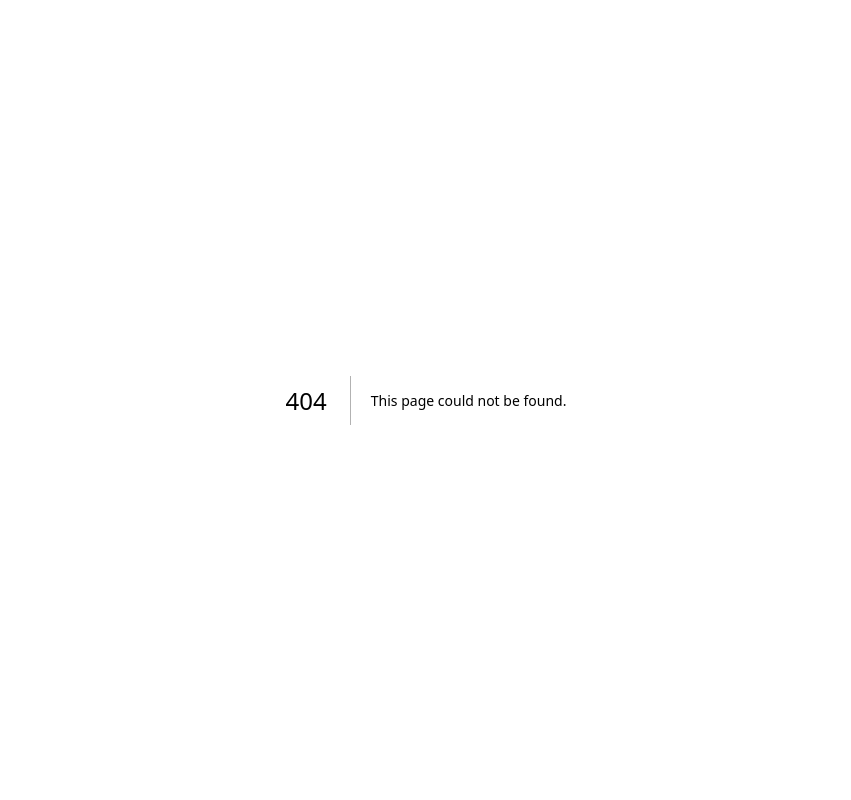
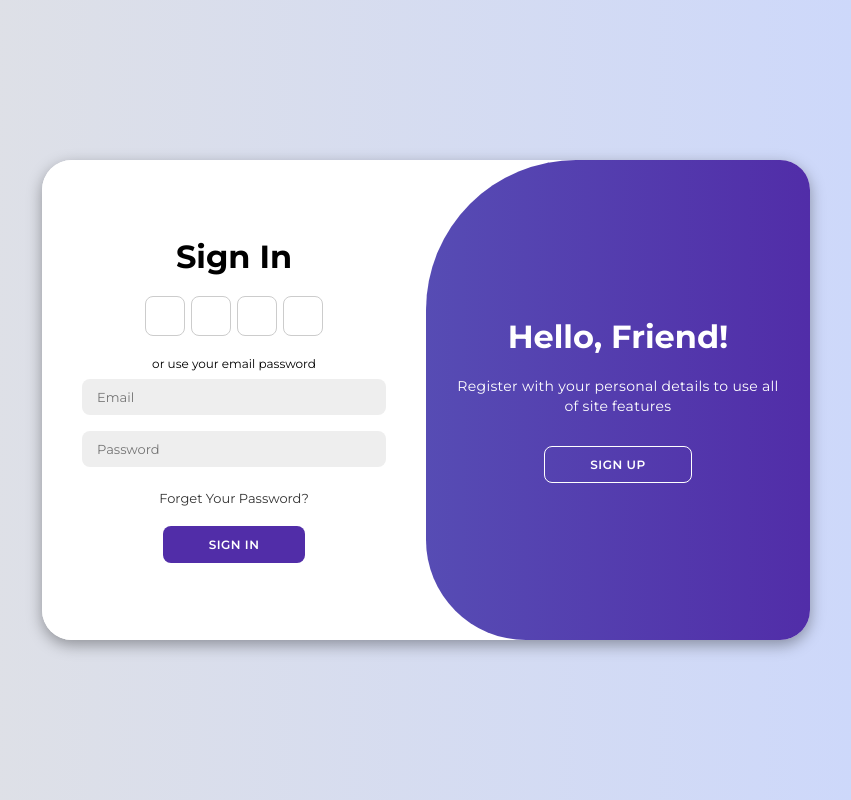
Before and after one commit to HUIXIN-TW/NotionSyncGCalFrontend, a Next.js app: page /login in a window 1280 px wide. Before the commit this address had no page. Shown: the whole page, without its empty margins (214-1065 px from the left). Built offline with nearby package versions, Linux system fonts and the light colour scheme.

Commit message:
create forms

```diff
--- a/package.json
+++ b/package.json
@@ -9,8 +9,8 @@
     "lint": "next lint"
   },
   "dependencies": {
+    "next": "14.1.3",
     "react": "^18",
-    "react-dom": "^18",
-    "next": "14.1.3"
+    "react-dom": "^18"
   }
 }
--- a/src/app/layout.jsx
+++ b/src/app/layout.jsx
@@ -5,10 +5,12 @@
   description: "Generated by create next app",
 };
 
-export default function RootLayout({ children }) {
-  return (
-    <html lang="en">
-      <body>{children}</body>
-    </html>
-  );
-}
+const RootLayout = ({ children }) => (
+  <html lang="en">
+    <body>
+      <main>{children}</main>
+    </body>
+  </html>
+);
+
+export default RootLayout;
--- /dev/null
+++ b/src/app/login/page.jsx
@@ -0,0 +1,39 @@
+"use client";
+
+import SignIn from "@/components/SignIn";
+import SignUp from "@/components/SignUp";
+
+const Login = () => {
+  return (
+    <div className="container" id="container">
+      <div className="form-container sign-up">
+        <SignUp />
+      </div>
+      <div className="form-container sign-in">
+        <SignIn />
+      </div>
+      <div className="toggle-container">
+        <div className="toggle">
+          <div className="toggle-panel toggle-left">
+            <h1>Welcome Back!</h1>
+            <p>Enter your personal details to use all of site features</p>
+            <button className="hidden" id="login">
+              Sign In
+            </button>
+          </div>
+          <div className="toggle-panel toggle-right">
+            <h1>Hello, Friend!</h1>
+            <p>
+              Register with your personal details to use all of site features
+            </p>
+            <button className="hidden" id="register">
+              Sign Up
+            </button>
+          </div>
+        </div>
+      </div>
+    </div>
+  );
+};
+
+export default Login;
--- /dev/null
+++ b/src/components/SignIn.jsx
@@ -0,0 +1,30 @@
+"use client";
+
+const SignIn = () => {
+  return (
+    <form>
+      <h1>Sign In</h1>
+      <div className="social-icons">
+        <a href="#" className="icon">
+          <i className="fa-brands fa-google-plus-g"></i>
+        </a>
+        <a href="#" className="icon">
+          <i className="fa-brands fa-facebook-f"></i>
+        </a>
+        <a href="#" className="icon">
+          <i className="fa-brands fa-github"></i>
+        </a>
+        <a href="#" className="icon">
+          <i className="fa-brands fa-linkedin-in"></i>
+        </a>
+      </div>
+      <span>or use your email password</span>
+      <input type="email" placeholder="Email" />
+      <input type="password" placeholder="Password" />
+      <a href="#">Forget Your Password?</a>
+      <button>Sign In</button>
+    </form>
+  );
+};
+
+export default SignIn;
--- /dev/null
+++ b/src/components/SignUp.jsx
@@ -0,0 +1,30 @@
+import React from "react";
+
+const SignUp = () => {
+  return (
+    <form>
+      <h1>Create Account</h1>
+      <div className="social-icons">
+        <a href="#" className="icon">
+          <i className="fa-brands fa-google-plus-g"></i>
+        </a>
+        <a href="#" className="icon">
+          <i className="fa-brands fa-facebook-f"></i>
+        </a>
+        <a href="#" className="icon">
+          <i className="fa-brands fa-github"></i>
+        </a>
+        <a href="#" className="icon">
+          <i className="fa-brands fa-linkedin-in"></i>
+        </a>
+      </div>
+      <span>or use your email for registration</span>
+      <input type="text" placeholder="Name" />
+      <input type="email" placeholder="Email" />
+      <input type="password" placeholder="Password" />
+      <button>Sign Up</button>
+    </form>
+  );
+};
+
+export default SignUp;
--- a/src/styles/globals.css
+++ b/src/styles/globals.css
@@ -1,107 +1,212 @@
-:root {
-  --max-width: 1100px;
-  --border-radius: 12px;
-  --font-mono: ui-monospace, Menlo, Monaco, "Cascadia Mono", "Segoe UI Mono",
-    "Roboto Mono", "Oxygen Mono", "Ubuntu Monospace", "Source Code Pro",
-    "Fira Mono", "Droid Sans Mono", "Courier New", monospace;
+@import url("https://fonts.googleapis.com/css2?family=Montserrat:wght@300;400;500;600;700&display=swap");
 
-  --foreground-rgb: 0, 0, 0;
-  --background-start-rgb: 214, 219, 220;
-  --background-end-rgb: 255, 255, 255;
-
-  --primary-glow: conic-gradient(
-    from 180deg at 50% 50%,
-    #16abff33 0deg,
-    #0885ff33 55deg,
-    #54d6ff33 120deg,
-    #0071ff33 160deg,
-    transparent 360deg
-  );
-  --secondary-glow: radial-gradient(
-    rgba(255, 255, 255, 1),
-    rgba(255, 255, 255, 0)
-  );
-
-  --tile-start-rgb: 239, 245, 249;
-  --tile-end-rgb: 228, 232, 233;
-  --tile-border: conic-gradient(
-    #00000080,
-    #00000040,
-    #00000030,
-    #00000020,
-    #00000010,
-    #00000010,
-    #00000080
-  );
-
-  --callout-rgb: 238, 240, 241;
-  --callout-border-rgb: 172, 175, 176;
-  --card-rgb: 180, 185, 188;
-  --card-border-rgb: 131, 134, 135;
+* {
+  margin: 0;
+  padding: 0;
+  box-sizing: border-box;
+  font-family: "Montserrat", sans-serif;
 }
 
-@media (prefers-color-scheme: dark) {
-  :root {
-    --foreground-rgb: 255, 255, 255;
-    --background-start-rgb: 0, 0, 0;
-    --background-end-rgb: 0, 0, 0;
+body {
+  background-color: #c9d6ff;
+  background: linear-gradient(to right, #e2e2e2, #c9d6ff);
+  display: flex;
+  align-items: center;
+  justify-content: center;
+  flex-direction: column;
+  height: 100vh;
+}
 
-    --primary-glow: radial-gradient(rgba(1, 65, 255, 0.4), rgba(1, 65, 255, 0));
-    --secondary-glow: linear-gradient(
-      to bottom right,
-      rgba(1, 65, 255, 0),
-      rgba(1, 65, 255, 0),
-      rgba(1, 65, 255, 0.3)
-    );
+.container {
+  background-color: #fff;
+  border-radius: 30px;
+  box-shadow: 0 5px 15px rgba(0, 0, 0, 0.35);
+  position: relative;
+  overflow: hidden;
+  width: 768px;
+  max-width: 100%;
+  min-height: 480px;
+}
 
-    --tile-start-rgb: 2, 13, 46;
-    --tile-end-rgb: 2, 5, 19;
-    --tile-border: conic-gradient(
-      #ffffff80,
-      #ffffff40,
-      #ffffff30,
-      #ffffff20,
-      #ffffff10,
-      #ffffff10,
-      #ffffff80
-    );
+.container p {
+  font-size: 14px;
+  line-height: 20px;
+  letter-spacing: 0.3px;
+  margin: 20px 0;
+}
 
-    --callout-rgb: 20, 20, 20;
-    --callout-border-rgb: 108, 108, 108;
-    --card-rgb: 100, 100, 100;
-    --card-border-rgb: 200, 200, 200;
+.container span {
+  font-size: 12px;
+}
+
+.container a {
+  color: #333;
+  font-size: 13px;
+  text-decoration: none;
+  margin: 15px 0 10px;
+}
+
+.container button {
+  background-color: #512da8;
+  color: #fff;
+  font-size: 12px;
+  padding: 10px 45px;
+  border: 1px solid transparent;
+  border-radius: 8px;
+  font-weight: 600;
+  letter-spacing: 0.5px;
+  text-transform: uppercase;
+  margin-top: 10px;
+  cursor: pointer;
+}
+
+.container button.hidden {
+  background-color: transparent;
+  border-color: #fff;
+}
+
+.container form {
+  background-color: #fff;
+  display: flex;
+  align-items: center;
+  justify-content: center;
+  flex-direction: column;
+  padding: 0 40px;
+  height: 100%;
+}
+
+.container input {
+  background-color: #eee;
+  border: none;
+  margin: 8px 0;
+  padding: 10px 15px;
+  font-size: 13px;
+  border-radius: 8px;
+  width: 100%;
+  outline: none;
+}
+
+.form-container {
+  position: absolute;
+  top: 0;
+  height: 100%;
+  transition: all 0.6s ease-in-out;
+}
+
+.sign-in {
+  left: 0;
+  width: 50%;
+  z-index: 2;
+}
+
+.container.active .sign-in {
+  transform: translateX(100%);
+}
+
+.sign-up {
+  left: 0;
+  width: 50%;
+  opacity: 0;
+  z-index: 1;
+}
+
+.container.active .sign-up {
+  transform: translateX(100%);
+  opacity: 1;
+  z-index: 5;
+  animation: move 0.6s;
+}
+
+@keyframes move {
+  0%,
+  49.99% {
+    opacity: 0;
+    z-index: 1;
+  }
+  50%,
+  100% {
+    opacity: 1;
+    z-index: 5;
   }
 }
 
-* {
-  box-sizing: border-box;
-  padding: 0;
-  margin: 0;
+.social-icons {
+  margin: 20px 0;
 }
 
-html,
-body {
-  max-width: 100vw;
-  overflow-x: hidden;
+.social-icons a {
+  border: 1px solid #ccc;
+  border-radius: 20%;
+  display: inline-flex;
+  justify-content: center;
+  align-items: center;
+  margin: 0 3px;
+  width: 40px;
+  height: 40px;
 }
 
-body {
-  color: rgb(var(--foreground-rgb));
-  background: linear-gradient(
-      to bottom,
-      transparent,
-      rgb(var(--background-end-rgb))
-    )
-    rgb(var(--background-start-rgb));
+.toggle-container {
+  position: absolute;
+  top: 0;
+  left: 50%;
+  width: 50%;
+  height: 100%;
+  overflow: hidden;
+  transition: all 0.6s ease-in-out;
+  border-radius: 150px 0 0 100px;
+  z-index: 1000;
 }
 
-a {
-  color: inherit;
-  text-decoration: none;
+.container.active .toggle-container {
+  transform: translateX(-100%);
+  border-radius: 0 150px 100px 0;
 }
 
-@media (prefers-color-scheme: dark) {
-  html {
-    color-scheme: dark;
-  }
+.toggle {
+  background-color: #512da8;
+  height: 100%;
+  background: linear-gradient(to right, #5c6bc0, #512da8);
+  color: #fff;
+  position: relative;
+  left: -100%;
+  height: 100%;
+  width: 200%;
+  transform: translateX(0);
+  transition: all 0.6s ease-in-out;
 }
+
+.container.active .toggle {
+  transform: translateX(50%);
+}
+
+.toggle-panel {
+  position: absolute;
+  width: 50%;
+  height: 100%;
+  display: flex;
+  align-items: center;
+  justify-content: center;
+  flex-direction: column;
+  padding: 0 30px;
+  text-align: center;
+  top: 0;
+  transform: translateX(0);
+  transition: all 0.6s ease-in-out;
+}
+
+.toggle-left {
+  transform: translateX(-200%);
+}
+
+.container.active .toggle-left {
+  transform: translateX(0);
+}
+
+.toggle-right {
+  right: 0;
+  transform: translateX(0);
+}
+
+.container.active .toggle-right {
+  transform: translateX(200%);
+}
--- a/src/styles/page.module.css
+++ b/src/styles/page.module.css
@@ -51,7 +51,9 @@
   border-radius: var(--border-radius);
   background: rgba(var(--card-rgb), 0);
   border: 1px solid rgba(var(--card-border-rgb), 0);
-  transition: background 200ms, border 200ms;
+  transition:
+    background 200ms,
+    border 200ms;
 }
 
 .card span {
```
Also changed, not shown: src/app/page.jsx (+13 -6 lines), 2 other files (tests, documents, lock files or other folders).
